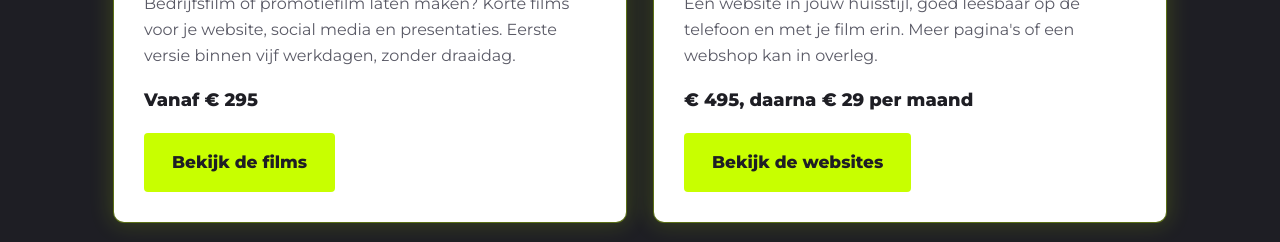
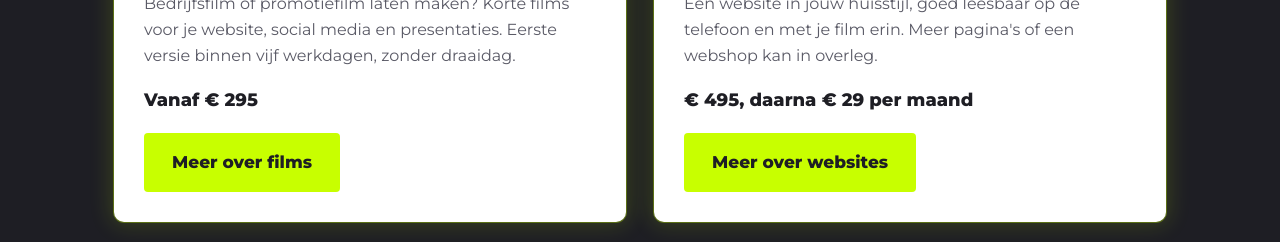
Before and after one commit to dowolar2025-ctrl/overtakemedia.nl, a plain HTML site: page index.html in a window 1280 px wide. Shown: the part 860-1102 px from the top of the page. Drawn offline with Linux system fonts and the light colour scheme.

Commit message:
Voorpagina: knoppen 'Meer over films' en 'Meer over websites'
Co-Authored-By: Claude Opus 5.5 <noreply@anthropic.com>

```diff
--- a/index.html
+++ b/index.html
@@ -42,7 +42,7 @@
           <h2>Films</h2>
           <p>Bedrijfsfilm of promotiefilm laten maken? Korte films voor je website, social media en presentaties. Eerste versie binnen vijf werkdagen, zonder draaidag.</p>
           <div class="vanaf">Vanaf € 295</div>
-          <span class="knop">Bekijk de films</span>
+          <span class="knop">Meer over films</span>
         </div>
       </a>
       <a class="deur" href="websites.html">
@@ -51,7 +51,7 @@
           <h2>Websites</h2>
           <p>Een website in jouw huisstijl, goed leesbaar op de telefoon en met je film erin. Meer pagina's of een webshop kan in overleg.</p>
           <div class="vanaf">€ 495, daarna € 29 per maand</div>
-          <span class="knop">Bekijk de websites</span>
+          <span class="knop">Meer over websites</span>
         </div>
       </a>
     </div>
```
